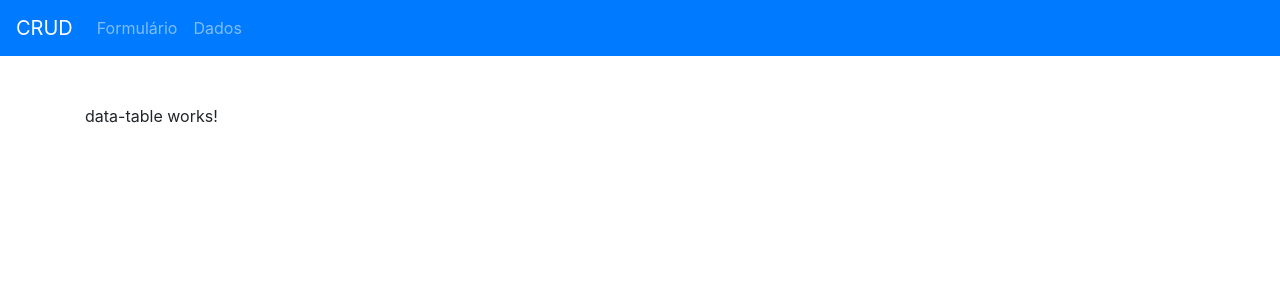
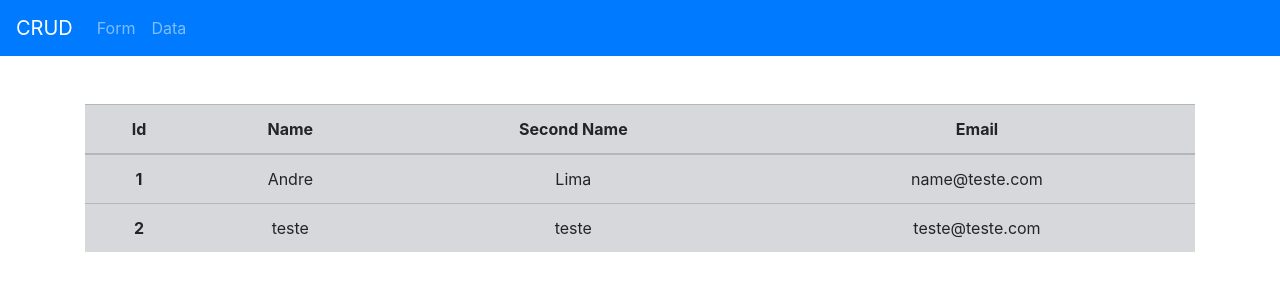
Before and after one commit to PauloLacerd/CRUD_no_Angular, an Angular app: page /table in a window 1280 px wide. Shown: the top 300 px of the page. Built offline with nearby package versions, Linux system fonts and the light colour scheme; data requests are answered from the project's data file.

Commit message:
Crud no Angular

```diff
--- a/package.json
+++ b/package.json
@@ -27,13 +27,13 @@
     "zone.js": "~0.9.1"
   },
   "devDependencies": {
-    "@angular-devkit/build-angular": "~0.803.2",
+    "@angular-devkit/build-angular": "^0.803.6",
     "@angular/cli": "~8.3.2",
     "@angular/compiler-cli": "~8.2.4",
     "@angular/language-service": "~8.2.4",
-    "@types/node": "~8.9.4",
     "@types/jasmine": "~3.3.8",
     "@types/jasminewd2": "~2.0.3",
+    "@types/node": "~8.9.4",
     "codelyzer": "^5.0.0",
     "jasmine-core": "~3.4.0",
     "jasmine-spec-reporter": "~4.2.1",
--- a/src/app/data-table/data-table.component.html
+++ b/src/app/data-table/data-table.component.html
@@ -1 +1,18 @@
-<p>data-table works!</p>
+<table class="table table-hover table-secondary text-center">
+  <thead>
+    <tr>
+      <th scope="col">Id</th>
+      <th scope="col">Name</th>
+      <th scope="col">Second Name</th>
+      <th scope="col">Email</th>
+    </tr>
+  </thead>
+  <tbody>
+    <tr *ngFor="let data of formData">
+      <th scope="row">{{data.id}}</th>
+      <td>{{data.name}}</td>
+      <td>{{data.secondName}}</td>
+      <td>{{data.email}}</td>
+    </tr>
+  </tbody>
+</table>
--- a/src/app/data-table/data-table.component.ts
+++ b/src/app/data-table/data-table.component.ts
@@ -1,4 +1,8 @@
 import { Component, OnInit } from '@angular/core';
+
+import { FormService } from '../services/form.service'
+
+import { FormModel } from '../form/form.model'
 
 @Component({
   selector: 'cra-data-table',
@@ -6,9 +10,18 @@
 })
 export class DataTableComponent implements OnInit {
 
-  constructor() { }
+  formData: FormModel[]
+
+  constructor(private formService: FormService) { }
 
   ngOnInit() {
+    this.get()
+    console.log(FormData)
+  }
+
+  get(){
+    this.formService.getData().subscribe(data => this.formData = data,
+    error => console.error('Erro ao retornar os dados do banco. ' + error))
   }
 
 }
--- a/src/app/form/form.component.html
+++ b/src/app/form/form.component.html
@@ -54,7 +54,7 @@
 
   <div class="row">
     <div class="col-lg-12">
-      <button class="btn btn-outline-success" type="submit" [disabled]="!dataGroup.valid">Enviar</button>
+      <button (click)="submit()" class="btn btn-outline-success" type="submit" [disabled]="!dataGroup.valid">Submit</button>
     </div>
   </div>
 
--- a/src/app/form/form.component.ts
+++ b/src/app/form/form.component.ts
@@ -1,6 +1,7 @@
 import { Component, OnInit } from '@angular/core';
 
 import { FormGroup, FormBuilder, Validators } from '@angular/forms'
+import { FormService } from '../services/form.service'
 
 @Component({
   selector: 'cra-form',
@@ -10,7 +11,7 @@
 
   dataGroup: FormGroup
 
-  constructor(private formBuilder: FormBuilder) { }
+  constructor(private formBuilder: FormBuilder, private formService: FormService) { }
 
   ngOnInit() {
     this.initForm()
@@ -25,4 +26,10 @@
     })
   }
 
+  submit(){
+    this.formService.postData(this.dataGroup.value).subscribe(success => console.log('Dados enviados com sucesso.'),
+    error => console.error('Erro ao inserir os dados no banco. ' + error))
+    this.dataGroup.reset()
+  }
+
 }
--- a/src/app/header/header.component.html
+++ b/src/app/header/header.component.html
@@ -7,10 +7,10 @@
     <div class="collapse navbar-collapse" id="navbarNav">
       <ul class="navbar-nav">
         <li class="nav-item">
-          <a class="nav-link" [routerLink]="['/form']">Formulário</a>
+          <a class="nav-link" [routerLink]="['/form']">Form</a>
         </li>
         <li class="nav-item">
-          <a class="nav-link" [routerLink]="['/table']">Dados</a>
+          <a class="nav-link" [routerLink]="['/table']">Data</a>
         </li>
       </ul>
     </div>
--- a/src/app/home/home.component.html
+++ b/src/app/home/home.component.html
@@ -1,6 +1,6 @@
 <div class="jumbotron jumbotron-fluid mt-5">
   <div class="container text-center">
     <h1 class="display-4">Teste de CRUD no Angular</h1>
-    <p class="lead">Clique em <a [routerLink]="['/form']">Formulário</a> para inserir os dados ou em <a [routerLink]="['/table']">Dados</a> para ver os dados já cadastrados.<p>
+    <p class="lead">Clique em <a [routerLink]="['/form']">Form</a> para inserir os dados ou em <a [routerLink]="['/table']">Data</a> para ver os dados já cadastrados.<p>
   </div>
 </div>
--- /dev/null
+++ b/src/app/services/form.service.ts
@@ -0,0 +1,25 @@
+import { Injectable } from '@angular/core';
+import { HttpClient } from '@angular/common/http'
+import { Observable } from 'rxjs'
+import { take } from 'rxjs/operators'
+
+import { FormModel } from '../form/form.model'
+
+@Injectable({
+  providedIn: 'root'
+})
+
+export class FormService {
+
+  url_API: string = " http://localhost:3000"
+
+  constructor(private http: HttpClient) {}
+
+  getData(): Observable<FormModel[]>{
+    return this.http.get<FormModel[]>(`${this.url_API}/data`)
+  }
+
+  postData(data: FormModel): Observable<FormModel>{
+    return this.http.post<FormModel>(`${this.url_API}/data`, data).pipe(take(1))
+  }
+}
```
Also changed, not shown: src/app/app.module.ts (+8 -3 lines), src/app/form/form.model.ts (added, +7 -0 lines), src/app/services/service.module.ts (added, +11 -0 lines), 1 other file (tests, documents, lock files or other folders).
